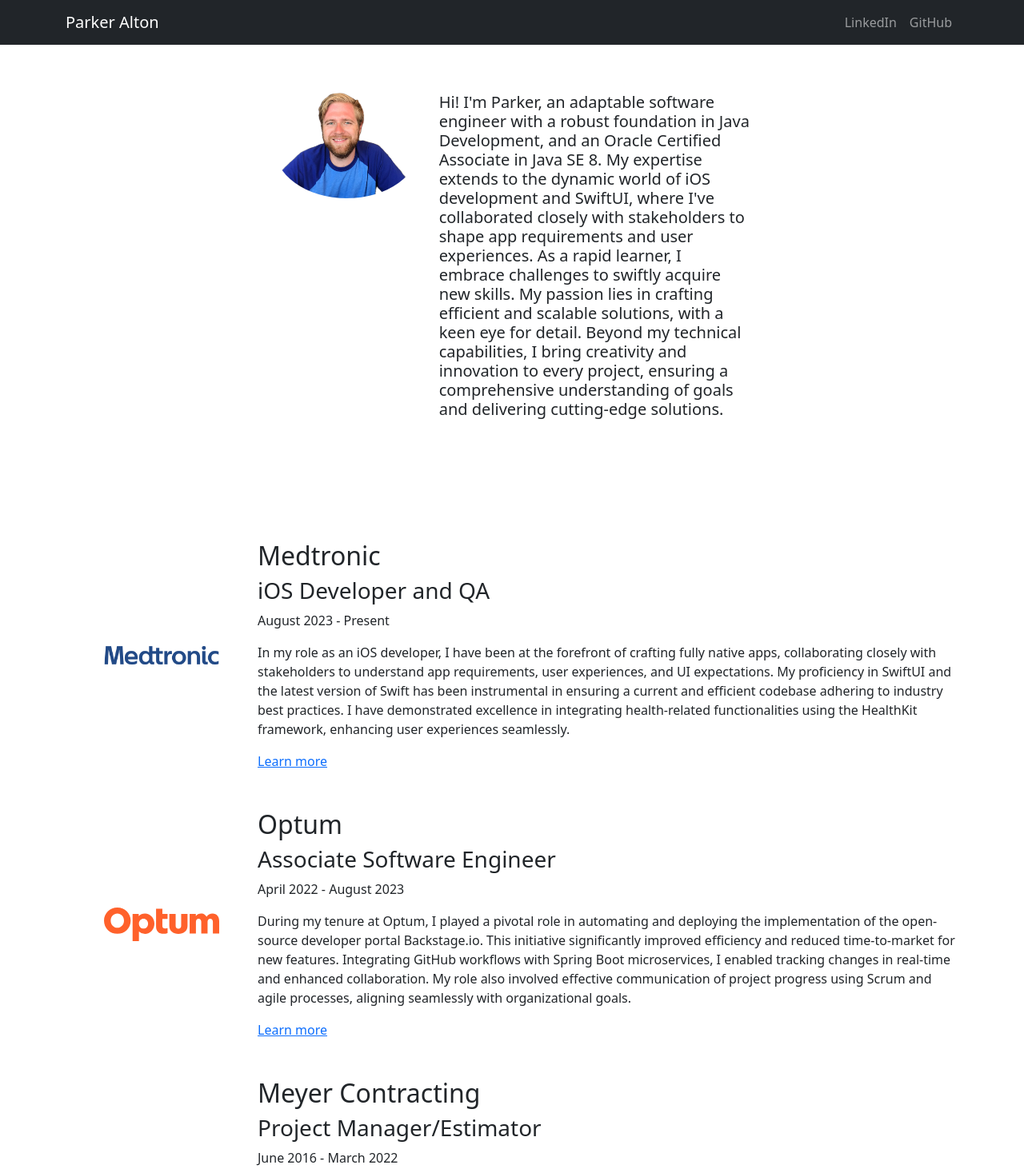
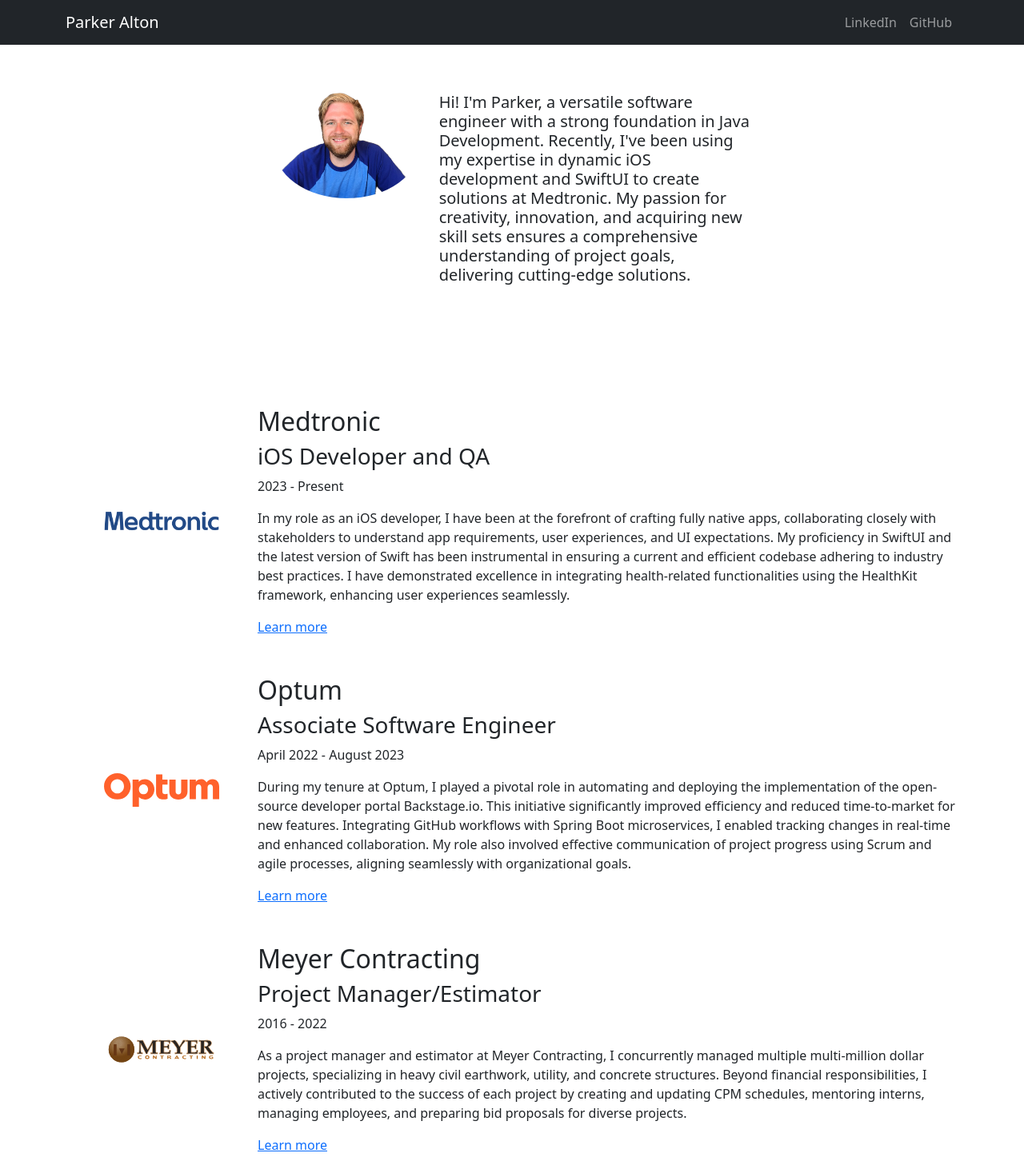
Before and after one commit to parkeralton/website, a React (Create React App) app: page / in a window 1280 px wide. Shown: the top 1462 px of the page at 80% size. Built offline with nearby package versions, Linux system fonts and the light colour scheme.

Commit message:
fixed scrolling issue. updated about

```diff
--- a/src/App.js
+++ b/src/App.js
@@ -3,11 +3,13 @@ import React from 'react';
 import { BrowserRouter as Router, Route, Routes } from 'react-router-dom';
 import Home from './components/Home';
 import JobDetails from './components/JobDetails';
-import './App.css'; // Import global styles
+import './App.css';
+import ScrollToTop from "./components/ScrollToTop"; // Import global styles
 
 const App = () => {
     return (
         <Router>
+            <ScrollToTop />
             <Routes>
                 <Route path="/" element={<Home />} />
                 <Route path="/jobs/:company" element={<JobDetails />} />
--- a/src/components/About.js
+++ b/src/components/About.js
@@ -18,13 +18,7 @@ const About = () => {
                 </Col>
                 <Col md={{ span: 8, order: 2 }} className="text-lg-start">
                     <h5>
-                        Hi! I'm Parker, an adaptable software engineer with a robust foundation in Java Development,
-                        and an Oracle Certified Associate in Java SE 8. My expertise extends to the dynamic
-                        world of iOS development and SwiftUI, where I've collaborated closely with stakeholders to
-                        shape app requirements and user experiences. As a rapid learner, I embrace challenges to
-                        swiftly acquire new skills. My passion lies in crafting efficient and scalable solutions,
-                        with a keen eye for detail. Beyond my technical capabilities, I bring creativity and innovation
-                        to every project, ensuring a comprehensive understanding of goals and delivering cutting-edge solutions.
+                        Hi! I'm Parker, a versatile software engineer with a strong foundation in Java Development. Recently, I've been using my expertise in dynamic iOS development and SwiftUI to create solutions at Medtronic. My passion for creativity, innovation, and acquiring new skill sets ensures a comprehensive understanding of project goals, delivering cutting-edge solutions.
                     </h5>
                 </Col>
             </Row>
--- /dev/null
+++ b/src/components/ScrollToTop.js
@@ -0,0 +1,14 @@
+import { useEffect } from 'react';
+import { useLocation } from 'react-router-dom';
+
+function ScrollToTop() {
+    const { pathname } = useLocation();
+
+    useEffect(() => {
+        window.scrollTo(0, 0);
+    }, [pathname]);
+
+    return null;
+}
+
+export default ScrollToTop;
--- a/src/data/jobs.js
+++ b/src/data/jobs.js
@@ -10,7 +10,7 @@ const jobs = [
             'in ensuring a current and efficient codebase adhering to industry best practices. I have demonstrated ' +
             'excellence in integrating health-related functionalities using the HealthKit framework, enhancing ' +
             'user experiences seamlessly.',
-        duration: 'August 2023 - Present',
+        duration: '2023 - Present',
         logo: "/medtronic-logo.png",
         projects: [
             {
@@ -36,7 +36,7 @@ const jobs = [
         projects: [
             {
                 title: "Backstage.io",
-                dates: "April 2022 - August 2023",
+                dates: "2022 - 2023",
                 location: "Minnesota",
                 description: "Led the automation of Backstage.io implementation using Java Spring Boot. This initiative resulted in improved efficiency, faster time-to-market for new features, and streamlined development processes.",
                 image: "/backstage.png"
@@ -53,7 +53,7 @@ const jobs = [
             'financial responsibilities, I actively contributed to the success of each project by creating and ' +
             'updating CPM schedules, mentoring interns, managing employees, and preparing bid proposals for ' +
             'diverse projects.',
-        duration: 'June 2016 - March 2022',
+        duration: '2016 - 2022',
         logo: "/meyer-logo.svg",
         projects: [
             {
@@ -133,7 +133,7 @@ const jobs = [
             'My tenure as a field engineer at Schlumberger was marked by overseeing oil well cementing operations ' +
             'while ensuring complete customer satisfaction. I maintained a strong commitment to safety and procedural ' +
             'protocol, implementing management of change when necessary.',
-        duration: 'July 2014 - October 2015',
+        duration: '2014 - 2015',
         logo: "/SLB_Logo_2022.svg",
         projects: [
             {
```
Also changed, not shown: 2 other files (tests, documents, lock files or other folders).
